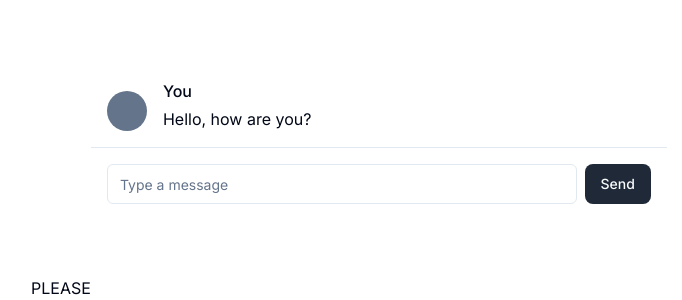
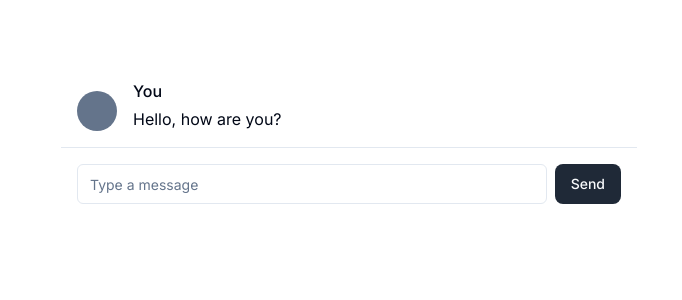
Before and after one commit to buhama/cheap-gpt, a Next.js app: page / in a window 1280 px wide. Shown: the part 500-800 px from the top of the page, without its empty margins (291-973 px from the left). Built offline with nearby package versions, Linux system fonts and the light colour scheme.

Commit message:
remove please

```diff
--- a/src/app/page.tsx
+++ b/src/app/page.tsx
@@ -4,7 +4,6 @@ import Chat from '@/components/chat';
 export default async function Home() {
 	return (
 		<main className='w-screen flex justify-center h-screen items-end'>
-			<p>PLEASE</p>
 			<Chat />
 		</main>
 	);
```
